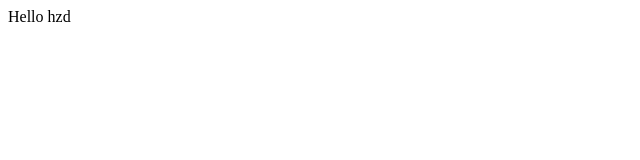
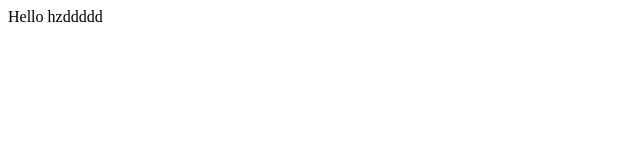
Before and after one commit to nightdays/Test, a plain HTML site: page static/index.html in a window 1280 px wide. Shown: the full height of the page, 0-640 px from the left. Drawn offline with Linux system fonts and the light colour scheme.

Commit message:
测试webhook

```diff
--- a/static/index.html
+++ b/static/index.html
@@ -7,6 +7,6 @@
     <title>Document</title>
 </head>
 <body>
-    Hello hzd
+    Hello hzddddd
 </body>
 </html>
```
